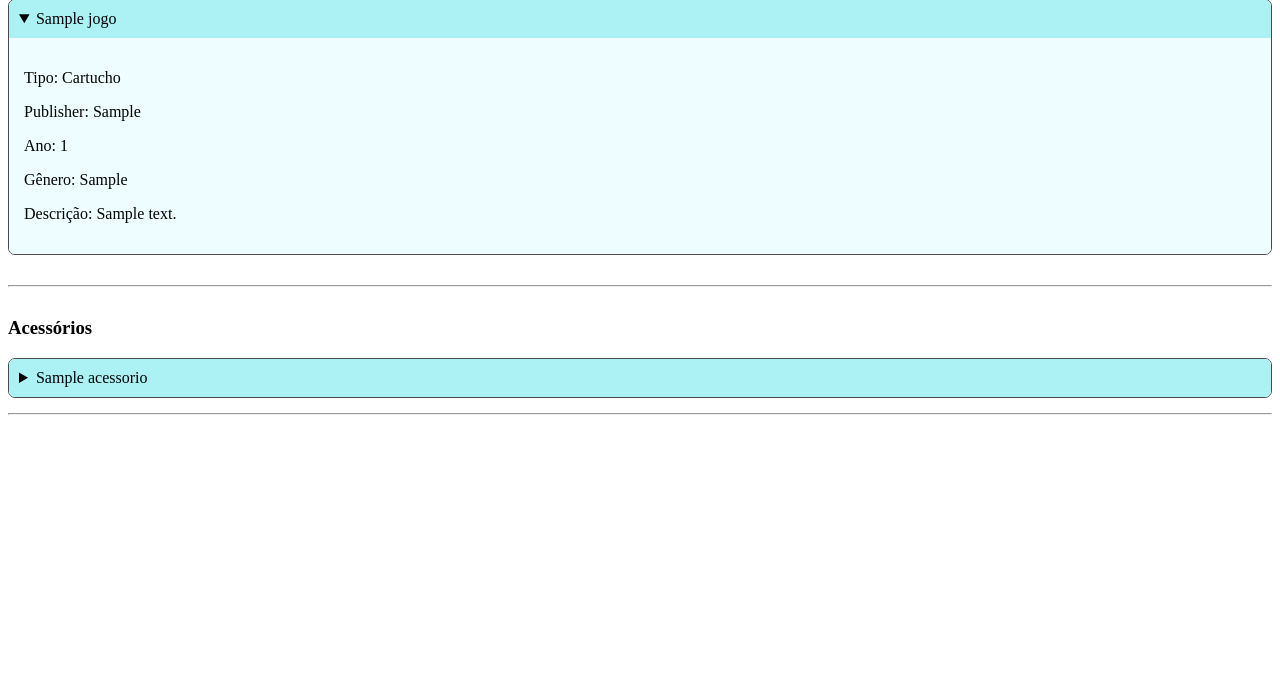
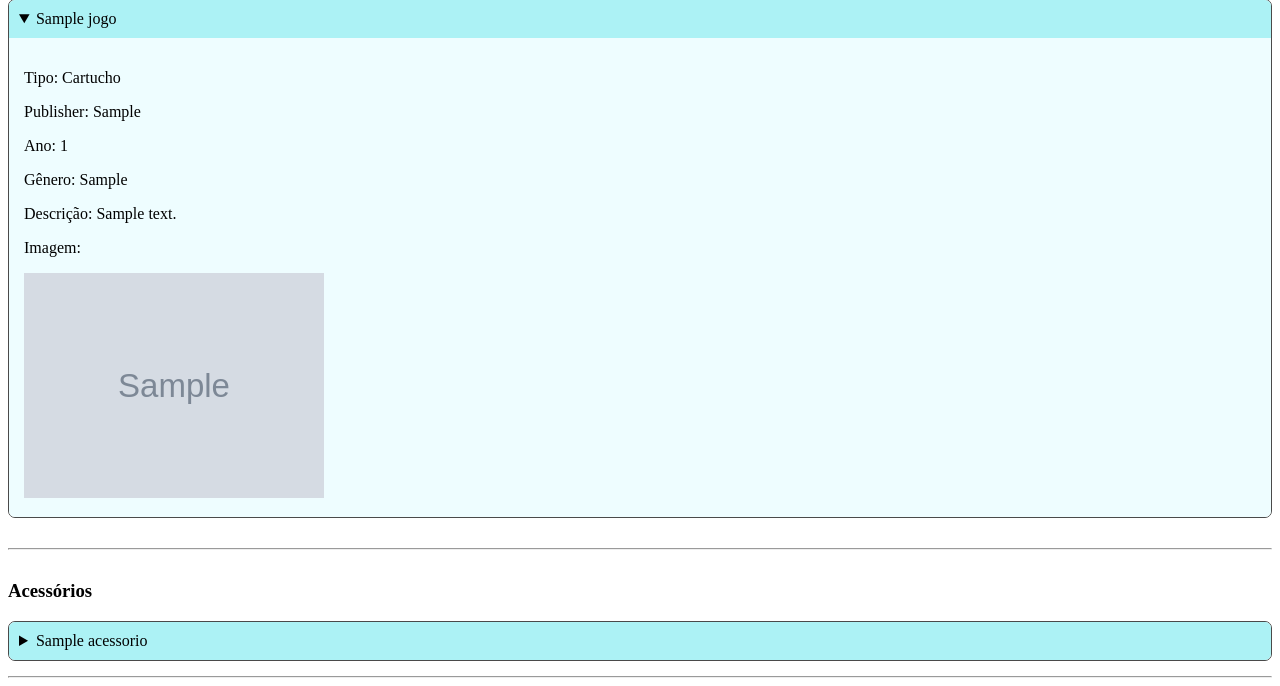
Before and after one commit to connorharu/retro_blog, a Django app: page /sfc/ in a window 1280 px wide, after a click that opens the changed part. Shown: the part 251-937 px from the top of the page. Before the commit the page ends 666 px from the top, so only its background shows below. Run offline with Django 5.2, Linux system fonts and the light colour scheme; tables that the repository leaves empty hold one stand-in row (values such as "Sample post"); grey boxes marked "Sample" are stand-in pictures.

Commit message:
adicao de imagem no cadastro dos jogos e acessorios

```diff
--- a/objetos/forms.py
+++ b/objetos/forms.py
@@ -5,9 +5,9 @@ from .models import Jogos, Acessorios
 class FormularioJogos(forms.ModelForm):
     class Meta:
         model = Jogos
-        fields = ['nome', 'tipo', 'console', 'publisher', 'ano', 'genero', 'descricao']
+        fields = ['nome', 'tipo', 'console', 'publisher', 'ano', 'genero', 'descricao', 'imagem']
 
 class FormularioAcessorios(forms.ModelForm):
     class Meta:
         model = Acessorios
-        fields = ['nome', 'ano', 'console', 'descricao']
+        fields = ['nome', 'ano', 'console', 'descricao', 'imagem']
--- a/objetos/models.py
+++ b/objetos/models.py
@@ -21,8 +21,9 @@ class Jogos(models.Model):
     nome = models.CharField(max_length=30)
     publisher = models.CharField(max_length=30)
     ano = models.IntegerField(default=0)
-    genero = models.CharField(max_length=30) # to-do: verificar generos e fazer listagem
+    genero = models.CharField(max_length=30)
     descricao = models.CharField(max_length=1000)
+    imagem = models.ImageField(upload_to='images/')
 
 class Acessorios(models.Model):
     CONSOLES_CHOICES = [
@@ -36,3 +37,4 @@ class Acessorios(models.Model):
     ano = models.IntegerField(default=0)
     console = models.CharField(max_length=3, choices=CONSOLES_CHOICES)
     descricao = models.CharField(max_length=1000)
+    imagem = models.ImageField(upload_to='images/')
--- a/objetos/urls.py
+++ b/objetos/urls.py
@@ -1,5 +1,4 @@
 from django.urls import path
-
 from . import views
 
 urlpatterns = [
--- a/objetos/views.py
+++ b/objetos/views.py
@@ -13,7 +13,7 @@ def cadastro_jogos(request):
     if not request.user.is_authenticated:
         return redirect('index')
     if request.method == "POST":
-        form = FormularioJogos(request.POST)
+        form = FormularioJogos(request.POST, request.FILES)
         if form.is_valid():
             form.save()
             return redirect('index')
@@ -26,7 +26,7 @@ def cadastro_acessorios(request):
     if not request.user.is_authenticated:
         return redirect('index')
     if request.method == "POST":
-        form = FormularioAcessorios(request.POST)
+        form = FormularioAcessorios(request.POST, request.FILES)
         if form.is_valid():
             form.save()
             return redirect('index')
--- a/retrogaming/settings.py
+++ b/retrogaming/settings.py
@@ -15,7 +15,8 @@ import os
 
 # Build paths inside the project like this: BASE_DIR / 'subdir'.
 BASE_DIR = Path(__file__).resolve().parent.parent
-
+MEDIA_ROOT =  os.path.join(BASE_DIR, 'media')
+MEDIA_URL = '/media/'
 
 # Quick-start development settings - unsuitable for production
 # See https://docs.djangoproject.com/en/5.1/howto/deployment/checklist/
--- a/retrogaming/urls.py
+++ b/retrogaming/urls.py
@@ -16,6 +16,8 @@ Including another URLconf
 """
 from django.contrib import admin
 from django.urls import include, path
+from django.conf import settings
+from django.conf.urls.static import static
 
 urlpatterns = [
     path('admin/', admin.site.urls),
@@ -26,3 +28,6 @@ urlpatterns = [
     path('', include("ps2.urls")),
     path('', include("tds.urls")),
 ]
+
+if settings.DEBUG:
+    urlpatterns += static(settings.MEDIA_URL, document_root=settings.MEDIA_ROOT)
--- a/templates/registrar_acessorios.html
+++ b/templates/registrar_acessorios.html
@@ -5,7 +5,7 @@
 {% block content %}
 <h2>Registrar Novo Acessorio</h2>
 
-<form method="post">
+<form method="post", enctype="multipart/form-data">
     {% csrf_token %}
 
     {% for field in form %}
--- a/templates/registrar_jogos.html
+++ b/templates/registrar_jogos.html
@@ -5,7 +5,7 @@
 {% block content %}
 <h2>Registrar Novo Jogo</h2>
 
-<form method="post">
+<form method="post" enctype="multipart/form-data">
     {% csrf_token %}
 
     {% for field in form %}
--- a/templates/sfc_main.html
+++ b/templates/sfc_main.html
@@ -23,6 +23,8 @@
                         <p>Ano: {{ jogo.ano }}</p>
                         <p>Gênero: {{ jogo.genero }}</p>
                         <p>Descrição: {{ jogo.descricao }}</p>
+                        <p>Imagem:</p>
+                        <img src="{{ jogo.imagem.url }}" style="max-width: 300px;">
                 </div>
                 </details>
         {% empty %}
@@ -45,6 +47,8 @@
                 <div style="padding: 15px; background-color: #eefdff;">
                         <p>Ano: {{ acessorio.ano }}</p>
                         <p>Descrição: {{ acessorio.descricao }}</p>
+                        <p>Imagem:</p>
+                        <img src="{{ acessorio.imagem.url }}" style="max-width: 300px;">
                 </div>
                 </details>
         {% empty %}
```
Also changed, not shown: media/images/Serizawa.Katsuya.1024.3231648.webp (added), media/images/VS---000.png (added), media/images/VS---000_GQPRXEE.png (added), media/images/yoshi.jpg (added), media/images/yoshi_GvHikpa.jpg (added), media/images/yoshi_JKYQPxA.jpg (added).
